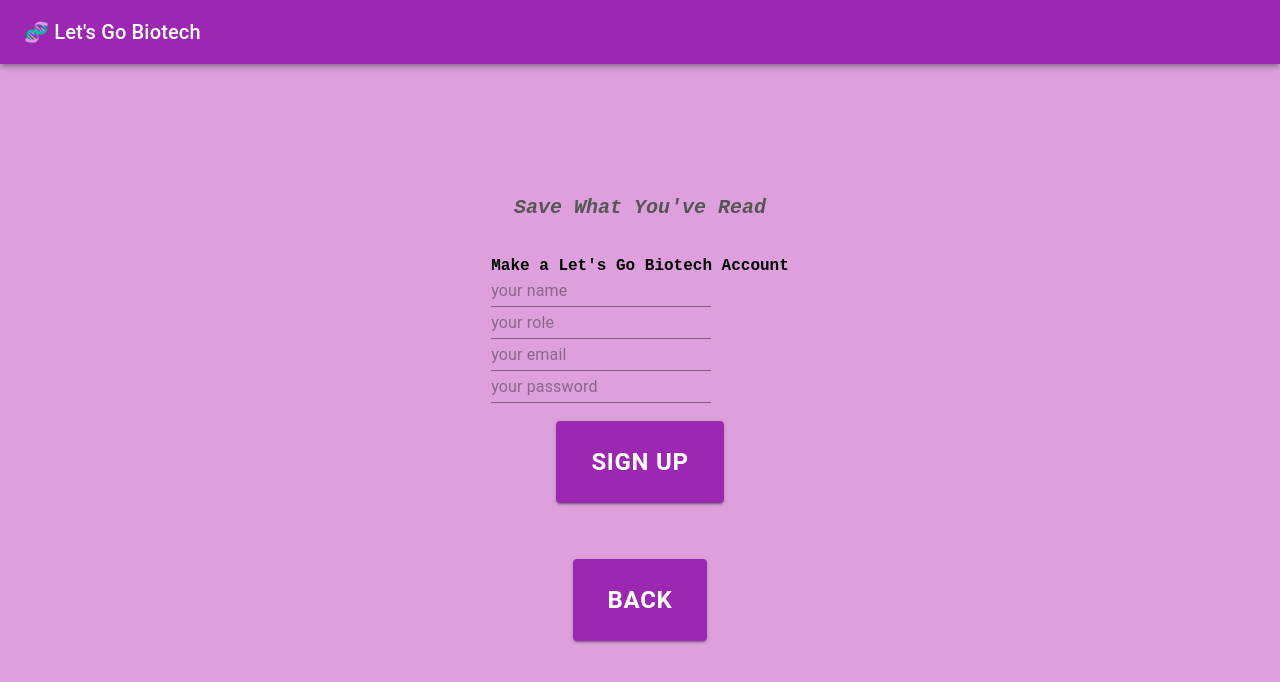
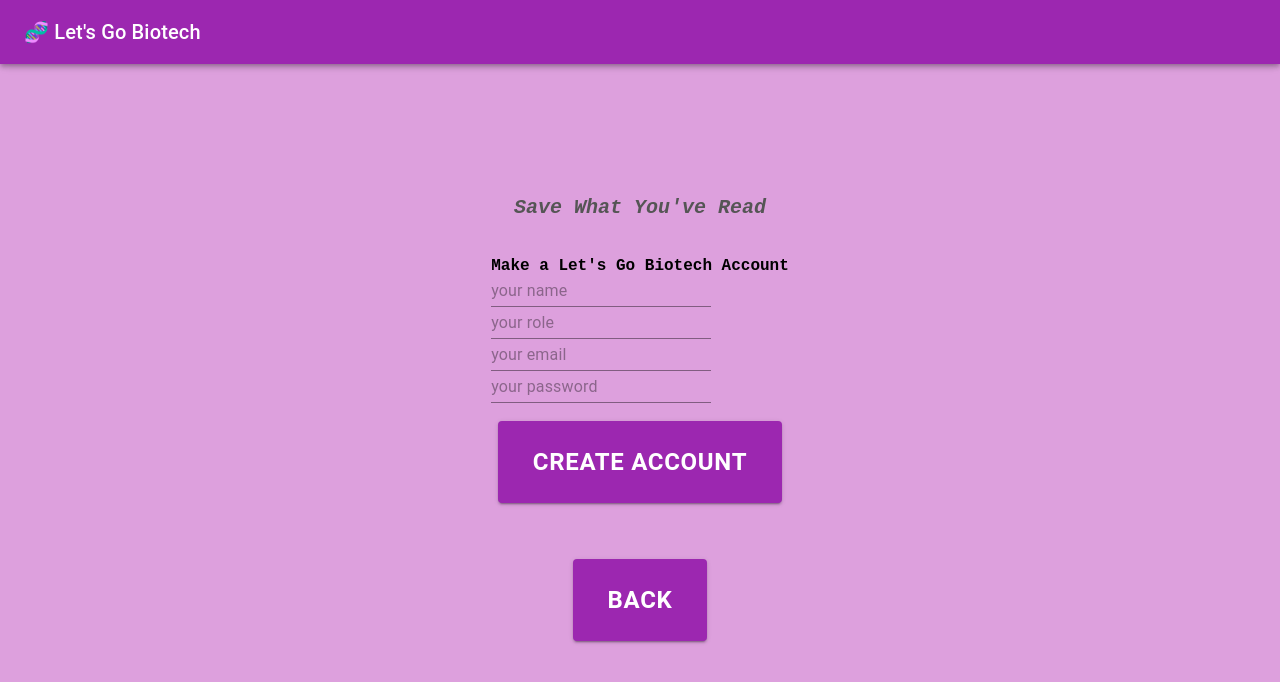
Before and after one commit to rohanrobinson/lgb, a Next.js app: page /save-info in a window 1280 px wide. Shown: the top 682 px of the page. Built offline with nearby package versions, Linux system fonts and the light colour scheme.

Commit message:
change 'Sign Up' btn to 'Create Account' btn

```diff
--- a/src/pages/save-info.js
+++ b/src/pages/save-info.js
@@ -117,7 +117,7 @@ export default function SaveInfo() {
                 sx={{ fontWeight: 'bold', fontSize: '24px', padding: '20px 35px', }}
                 onClick={addUserToDB}
       >
-        Sign Up
+        Create Account
       </Button>
 
       <br />
```
